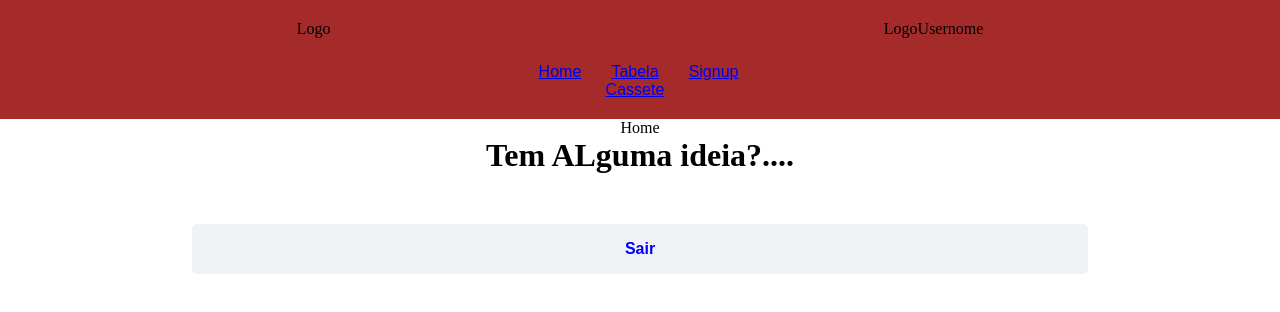
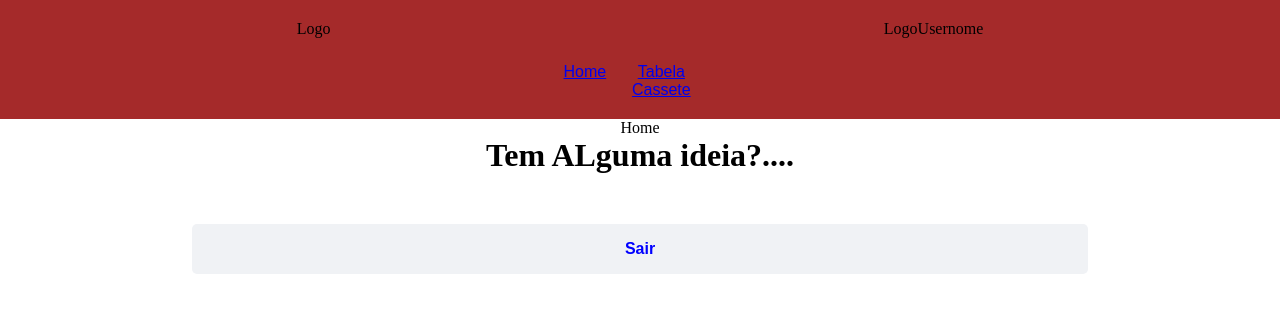
Before and after one commit to AspiranteDevWeb/Sistema-de-gestao-stock-2023, a React (Create React App) app: page /Home in a window 1280 px wide. Shown: the top 312 px of the page. Built offline with nearby package versions, Linux system fonts and the light colour scheme; no server answers.

Commit message:
removing the link to signup from the navBar

```diff
--- a/src/component/pages/auth/components/cabecalho/navBar_Geral.js
+++ b/src/component/pages/auth/components/cabecalho/navBar_Geral.js
@@ -24,7 +24,7 @@ export default function Navibar_Geral(){
 
                                 <li className="itens"><Link to="/Home">Home</Link></li>
                                 <li className="itens"><Link to ="/"> Tabela Cassete  </Link></li>
-                                <li className="itens"><Link to ="/Signup"> Signup </Link></li>
+
                            </ul>
                            <div></div>
                 </div>
@@ -33,3 +33,6 @@ export default function Navibar_Geral(){
         </>
     )
 }
+/**
+ * <li className="itens"><Link to ="/Signup"> Signup </Link></li>
+ */
```
